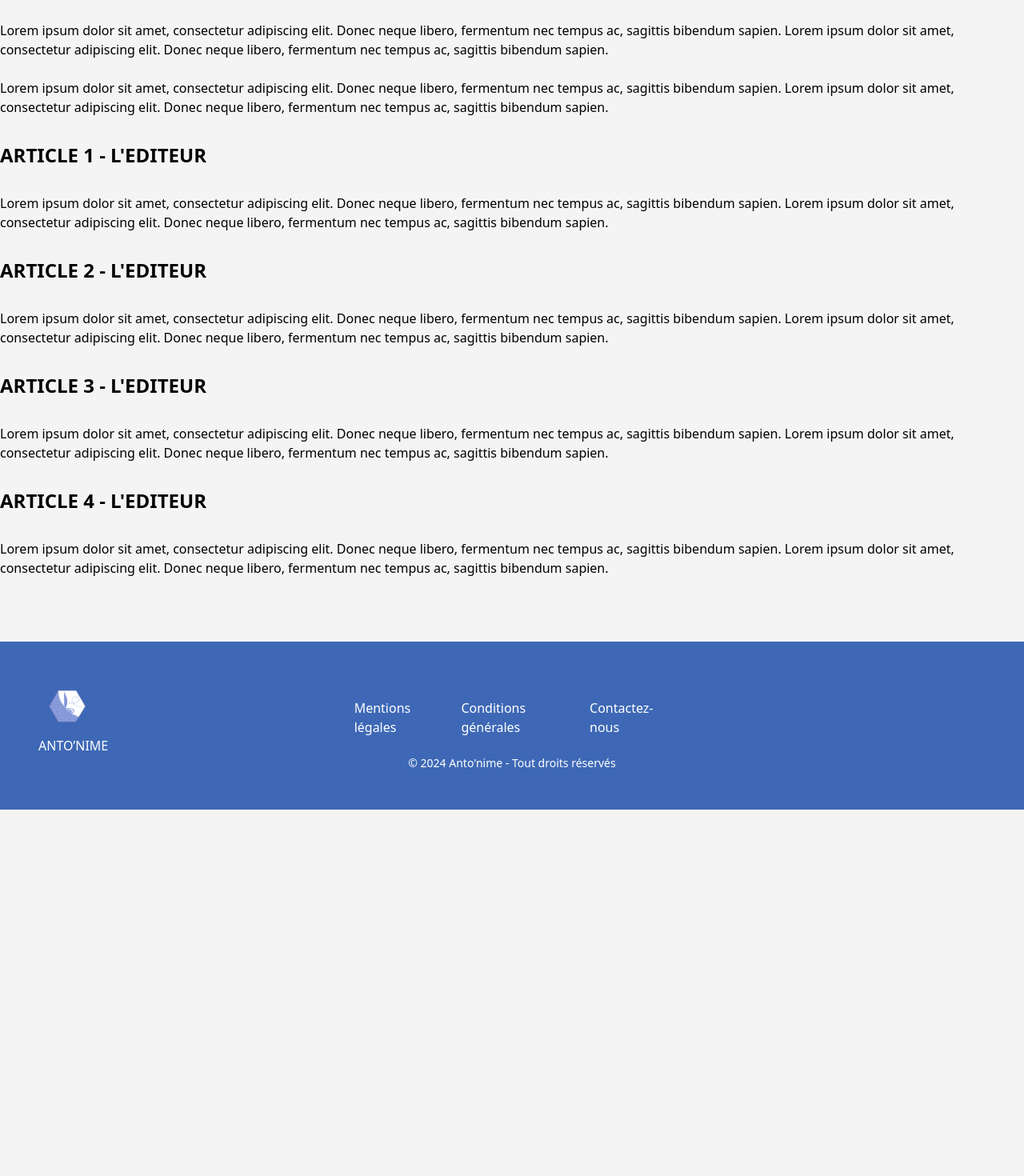
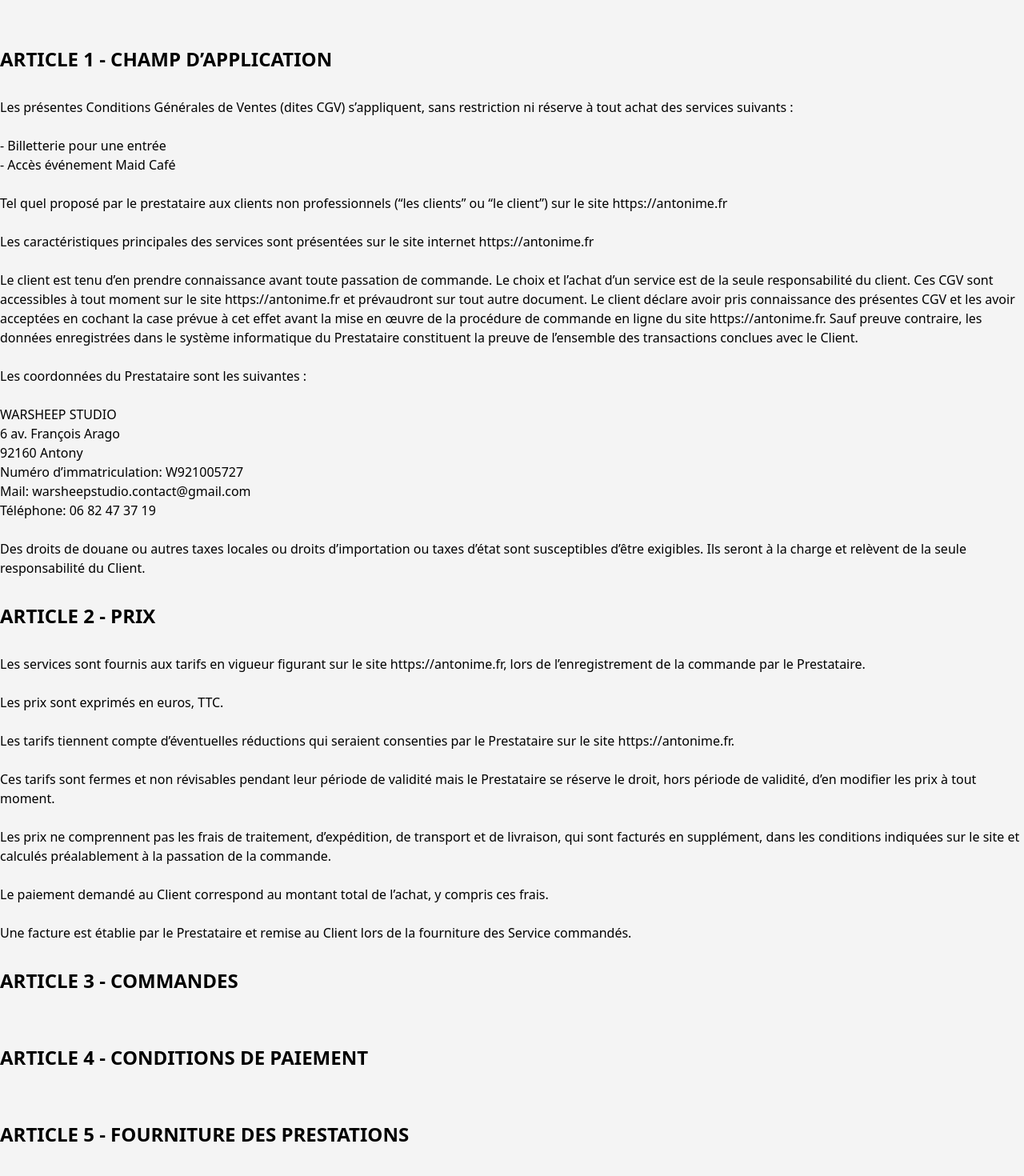
Before and after one commit to AdrienCE/antonime, a Vue app: page /conditions in a window 1280 px wide. Shown: the part 340-1810 px from the top of the page at 80% size. Before the commit the page ends 1352 px from the top, so only its background shows below. Built offline with nearby package versions, Linux system fonts and the light colour scheme.

Commit message:
[MAJ] text conditions + mentions

```diff
--- a/src/views/ConditionsView.vue
+++ b/src/views/ConditionsView.vue
@@ -2,40 +2,112 @@
   <HeaderTitle title="CONDITIONS GENERALES" />
 
   <div class="container m-auto my-14 px-7 md:px-0">
-    <h2 class="pb-[2rem] text-3xl font-bold">Conditions générales de vente - Internet - <span
-        class="text-sm font-normal">En vigueur au 01/06/2024</span></h2>
-    <p>Lorem ipsum dolor sit amet, consectetur adipiscing elit. Donec neque libero, fermentum nec tempus ac,
-      sagittis bibendum sapien. Lorem ipsum dolor sit amet, consectetur adipiscing elit. Donec neque libero, fermentum
-      nec tempus ac,
-      sagittis bibendum sapien.</p>
+    <h2 class="pb-[2rem] text-3xl font-bold">
+      Conditions générales de vente - Internet -
+      <span class="text-sm font-normal">En vigueur au 01/06/2024</span>
+    </h2>
+
+    <h3 class="text-2xl font-bold py-8">ARTICLE 1 - CHAMP D’APPLICATION</h3>
+    <p>Les présentes Conditions Générales de Ventes (dites CGV) s’appliquent, sans restriction ni
+      réserve à tout achat des services suivants :</p>
     <br>
-    <p>Lorem ipsum dolor sit amet, consectetur adipiscing elit. Donec neque libero, fermentum nec tempus ac,
-      sagittis bibendum sapien. Lorem ipsum dolor sit amet, consectetur adipiscing elit. Donec neque libero, fermentum
-      nec tempus ac,
-      sagittis bibendum sapien.</p>
-    <h3 class="text-2xl font-bold py-8">ARTICLE 1 - L'EDITEUR</h3>
-    <p>Lorem ipsum dolor sit amet, consectetur adipiscing elit. Donec neque libero, fermentum nec tempus ac,
-      sagittis bibendum sapien. Lorem ipsum dolor sit amet, consectetur adipiscing elit. Donec neque libero, fermentum
-      nec tempus ac,
-      sagittis bibendum sapien.</p>
-    <h3 class="text-2xl font-bold py-8">ARTICLE 2 - L'EDITEUR</h3>
-    <p>Lorem ipsum dolor sit amet, consectetur adipiscing elit. Donec neque libero, fermentum nec tempus ac,
-      sagittis bibendum sapien. Lorem ipsum dolor sit amet, consectetur adipiscing elit. Donec neque libero, fermentum
-      nec tempus ac,
-      sagittis bibendum sapien.</p>
-    <h3 class="text-2xl font-bold py-8">ARTICLE 3 - L'EDITEUR</h3>
-    <p>Lorem ipsum dolor sit amet, consectetur adipiscing elit. Donec neque libero, fermentum nec tempus ac,
-      sagittis bibendum sapien. Lorem ipsum dolor sit amet, consectetur adipiscing elit. Donec neque libero, fermentum
-      nec tempus ac,
-      sagittis bibendum sapien.</p>
-    <h3 class="text-2xl font-bold py-8">ARTICLE 4 - L'EDITEUR</h3>
-    <p>Lorem ipsum dolor sit amet, consectetur adipiscing elit. Donec neque libero, fermentum nec tempus ac,
-      sagittis bibendum sapien. Lorem ipsum dolor sit amet, consectetur adipiscing elit. Donec neque libero, fermentum
-      nec tempus ac,
-      sagittis bibendum sapien.</p>
+    <p>
+      - Billetterie pour une entrée
+      <br>
+      - Accès événement Maid Café
+    </p>
+    <br>
+    <p>Tel quel proposé par le prestataire aux clients non professionnels (“les clients” ou “le client”)
+      sur le site https://antonime.fr</p>
+    <br>
+    <p>Les caractéristiques principales des services sont présentées sur le site internet
+      https://antonime.fr</p>
+    <br>
+    <p>Le client est tenu d’en prendre connaissance avant toute passation de commande. Le choix
+      et l’achat d’un service est de la seule responsabilité du client. Ces CGV sont accessibles à
+      tout moment sur le site https://antonime.fr et prévaudront sur tout autre document. Le client
+      déclare avoir pris connaissance des présentes CGV et les avoir acceptées en cochant la
+      case prévue à cet effet avant la mise en œuvre de la procédure de commande en ligne du
+      site https://antonime.fr. Sauf preuve contraire, les données enregistrées dans le système
+      informatique du Prestataire constituent la preuve de l’ensemble des transactions conclues
+      avec le Client.
+    </p>
+    <br>
+    <p>Les coordonnées du Prestataire sont les suivantes :</p>
+    <br>
+    <p>
+      WARSHEEP STUDIO
+      <br>
+      6 av. François Arago
+      <br>
+      92160 Antony
+      <br>
+      Numéro d’immatriculation: W921005727
+      <br>
+      Mail: warsheepstudio.contact@gmail.com
+      <br>
+      Téléphone: 06 82 47 37 19
+    </p>
+    <br>
+    <p>Des droits de douane ou autres taxes locales ou droits d’importation ou taxes d’état sont
+      susceptibles d’être exigibles. Ils seront à la charge et relèvent de la seule responsabilité du
+      Client.
+    </p>
+
+    <h3 class="text-2xl font-bold py-8">ARTICLE 2 - PRIX</h3>
+      <p>Les services sont fournis aux tarifs en vigueur figurant sur le site https://antonime.fr, lors de
+        l’enregistrement de la commande par le Prestataire.</p>
+      <br>
+      <p>Les prix sont exprimés en euros, TTC.</p>
+      <br>
+      <p>Les tarifs tiennent compte d’éventuelles réductions qui seraient consenties par le Prestataire
+        sur le site https://antonime.fr.</p>
+      <br>
+      <p>Ces tarifs sont fermes et non révisables pendant leur période de validité mais le Prestataire
+        se réserve le droit, hors période de validité, d’en modifier les prix à tout moment.</p>
+      <br>
+      <p>Les prix ne comprennent pas les frais de traitement, d’expédition, de transport et de
+        livraison, qui sont facturés en supplément, dans les conditions indiquées sur le site et
+        calculés préalablement à la passation de la commande.</p>
+      <br>
+      <p>Le paiement demandé au Client correspond au montant total de l’achat, y compris ces frais.</p>
+      <br>
+      <p>Une facture est établie par le Prestataire et remise au Client lors de la fourniture des Service
+        commandés.</p>
+
+
+    <h3 class="text-2xl font-bold py-8">ARTICLE 3 - COMMANDES</h3>
+
+
+    <h3 class="text-2xl font-bold py-8">ARTICLE 4 - CONDITIONS DE PAIEMENT</h3>
+
+
+    <h3 class="text-2xl font-bold py-8">ARTICLE 5 - FOURNITURE DES PRESTATIONS</h3>
+
+
+    <h3 class="text-2xl font-bold py-8">ARTICLE 6 - ANNULATION, REMBOURSEMENT, UTILISATION</h3>
+
+
+    <h3 class="text-2xl font-bold py-8">ARTICLE 7 - RESPONSABILITÉ DU PRESTATAIRE ET GARANTIES</h3>
+
+
+    <h3 class="text-2xl font-bold py-8">ARTICLE 8 - DONNEES PERSONNELLES</h3>
+
+
+    <h3 class="text-2xl font-bold py-8">ARTICLE 9 - PROPRIETE INTELLECTUELLE</h3>
+
+
+    <h3 class="text-2xl font-bold py-8">ARTICLE 10 - DROIT APPLICABLE - LANGUE</h3>
+
+
+    <h3 class="text-2xl font-bold py-8">ARTICLE 11 - LITIGES</h3>
+
+
+    <h3 class="text-2xl font-bold py-8">ARTICLE 12 - CONDITIONS D'ACCÈS À LA MANIFESTATION</h3>
+
   </div>
 
-  <MainFooter/>
+  <MainFooter />
 </template>
 
 <script>
--- a/src/views/MentionsLegalesView.vue
+++ b/src/views/MentionsLegalesView.vue
@@ -4,35 +4,35 @@
   <div class="container m-auto my-14 px-7 md:px-0">
     <h2 class="pb-[2rem] text-3xl font-bold">Mentions légales - <span class="text-sm font-normal">En vigueur au
         01/06/2024</span></h2>
-    <p>Lorem ipsum dolor sit amet, consectetur adipiscing elit. Donec neque libero, fermentum nec tempus ac,
-      sagittis bibendum sapien. Lorem ipsum dolor sit amet, consectetur adipiscing elit. Donec neque libero, fermentum
-      nec tempus ac,
-      sagittis bibendum sapien.</p>
-    <br>
-    <p>Lorem ipsum dolor sit amet, consectetur adipiscing elit. Donec neque libero, fermentum nec tempus ac,
-      sagittis bibendum sapien. Lorem ipsum dolor sit amet, consectetur adipiscing elit. Donec neque libero, fermentum
-      nec tempus ac,
-      sagittis bibendum sapien.</p>
+    <p>Conformément aux dispositions des Articles 6-III et 19 de la Loi n°2004-575 du 21 juin 2004
+pour la Confiance dans l’économie numérique, dite L.C.E.N., il est porté à la connaissance
+des utilisateurs et visiteurs, ci-après l’ "Utilisateur", du site https://www.antonime.fr , ci-après
+le "Site", les présentes mentions légales.</p>
+<br>
+<p>La connexion et la navigation sur le Site par l’Utilisateur implique l'acceptation intégrale et
+sans réserve des présentes mentions légales. Ces dernières sont accessibles sur le Site à
+la rubrique « Mentions légales ».</p>
     <h3 class="text-2xl font-bold py-8">ARTICLE 1 - L'EDITEUR</h3>
-    <p>Lorem ipsum dolor sit amet, consectetur adipiscing elit. Donec neque libero, fermentum nec tempus ac,
-      sagittis bibendum sapien. Lorem ipsum dolor sit amet, consectetur adipiscing elit. Donec neque libero, fermentum
-      nec tempus ac,
-      sagittis bibendum sapien.</p>
-    <h3 class="text-2xl font-bold py-8">ARTICLE 2 - L'EDITEUR</h3>
-    <p>Lorem ipsum dolor sit amet, consectetur adipiscing elit. Donec neque libero, fermentum nec tempus ac,
-      sagittis bibendum sapien. Lorem ipsum dolor sit amet, consectetur adipiscing elit. Donec neque libero, fermentum
-      nec tempus ac,
-      sagittis bibendum sapien.</p>
-    <h3 class="text-2xl font-bold py-8">ARTICLE 3 - L'EDITEUR</h3>
-    <p>Lorem ipsum dolor sit amet, consectetur adipiscing elit. Donec neque libero, fermentum nec tempus ac,
-      sagittis bibendum sapien. Lorem ipsum dolor sit amet, consectetur adipiscing elit. Donec neque libero, fermentum
-      nec tempus ac,
-      sagittis bibendum sapien.</p>
-    <h3 class="text-2xl font-bold py-8">ARTICLE 4 - L'EDITEUR</h3>
-    <p>Lorem ipsum dolor sit amet, consectetur adipiscing elit. Donec neque libero, fermentum nec tempus ac,
-      sagittis bibendum sapien. Lorem ipsum dolor sit amet, consectetur adipiscing elit. Donec neque libero, fermentum
-      nec tempus ac,
-      sagittis bibendum sapien.</p>
+    <p>L’édition et la direction de la publication du Site est assurée par WARSHEEP STUDIO,
+domiciliée 6 Av. François Arago, 92160 Antony, dont le numéro de téléphone est
+0682473719, et l'adresse e-mail warsheepstudio.contact@gmail.com.
+ci-après l'"Editeur".</p>
+    <h3 class="text-2xl font-bold py-8">ARTICLE 2 - L'HÉBERGEUR</h3>
+    <p>L'hébergeur du Site est la société WARSHEEP STUDIO, association de loi 1901, dont le
+siège social est situé 6 Av. François Arago, 92160 Antony, avec le numéro de téléphone :
+0682473719 + warsheepstudio.contact@gmail.com.</p>
+    <h3 class="text-2xl font-bold py-8">ARTICLE 3 - ACCÈS AU SITE</h3>
+    <p>Le Site est accessible en tout endroit, 7j/7, 24h/24 sauf cas de force majeure, interruption
+programmée ou non et pouvant découlant d’une nécessité de maintenance.
+En cas de modification, interruption ou suspension du Site, l'Editeur ne saurait être tenu
+responsable.</p>
+    <h3 class="text-2xl font-bold py-8">COLLECTE DES DONNÉES</h3>
+    <p>Le site est exempté de déclaration à la Commission Nationale Informatique et Libertés
+(CNIL) dans la mesure où il ne collecte aucune donnée concernant les utilisateurs.
+Toute utilisation, reproduction, diffusion, commercialisation, modification de toute ou partie
+du Site, sans autorisation de l’Editeur est prohibée et pourra entraîner des actions et
+poursuites judiciaires telles que notamment prévues par le Code de la propriété intellectuelle
+et le Code civil.</p>
   </div>
 
   <MainFooter/>
```
Lines whose indentation alone changed are shown as unchanged.
